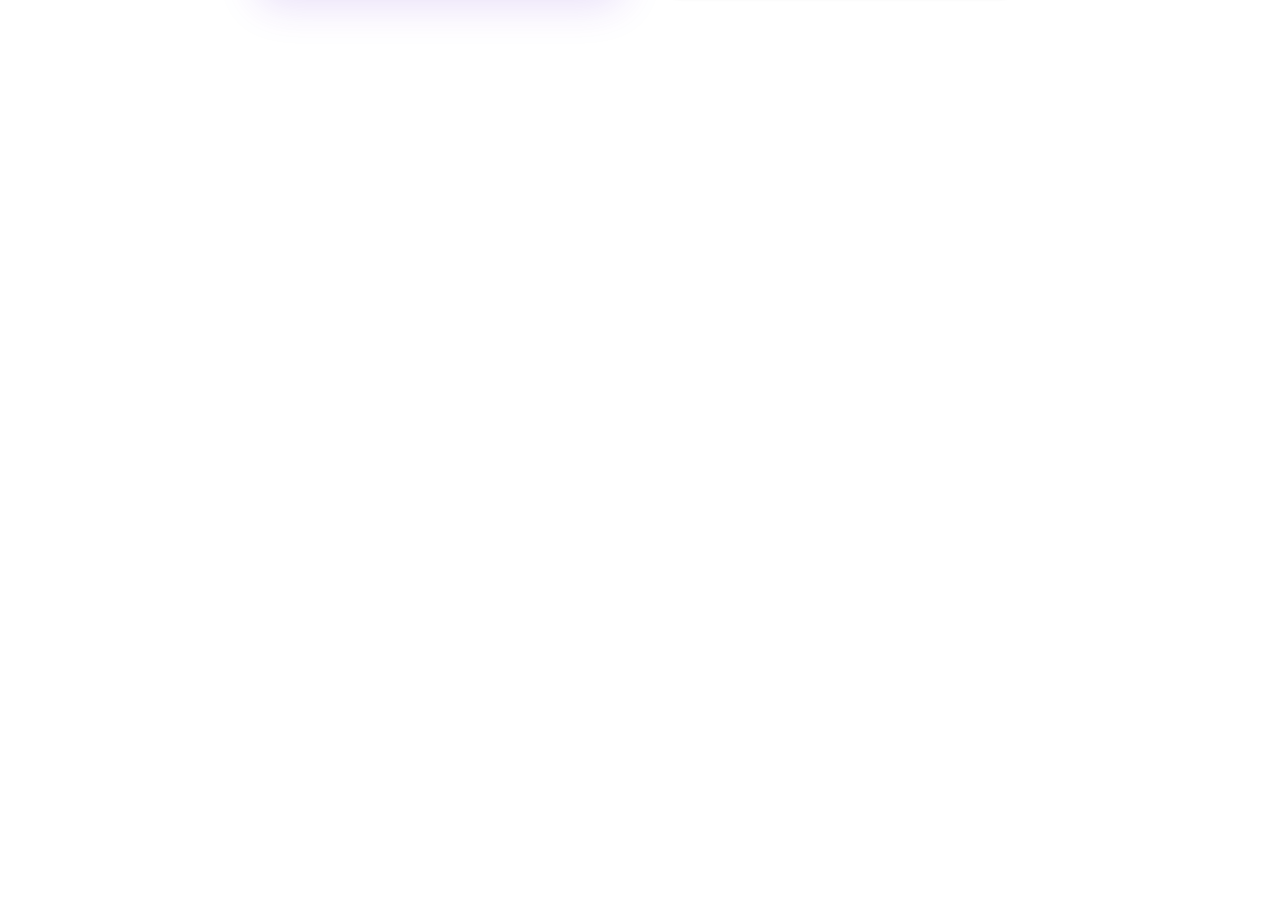
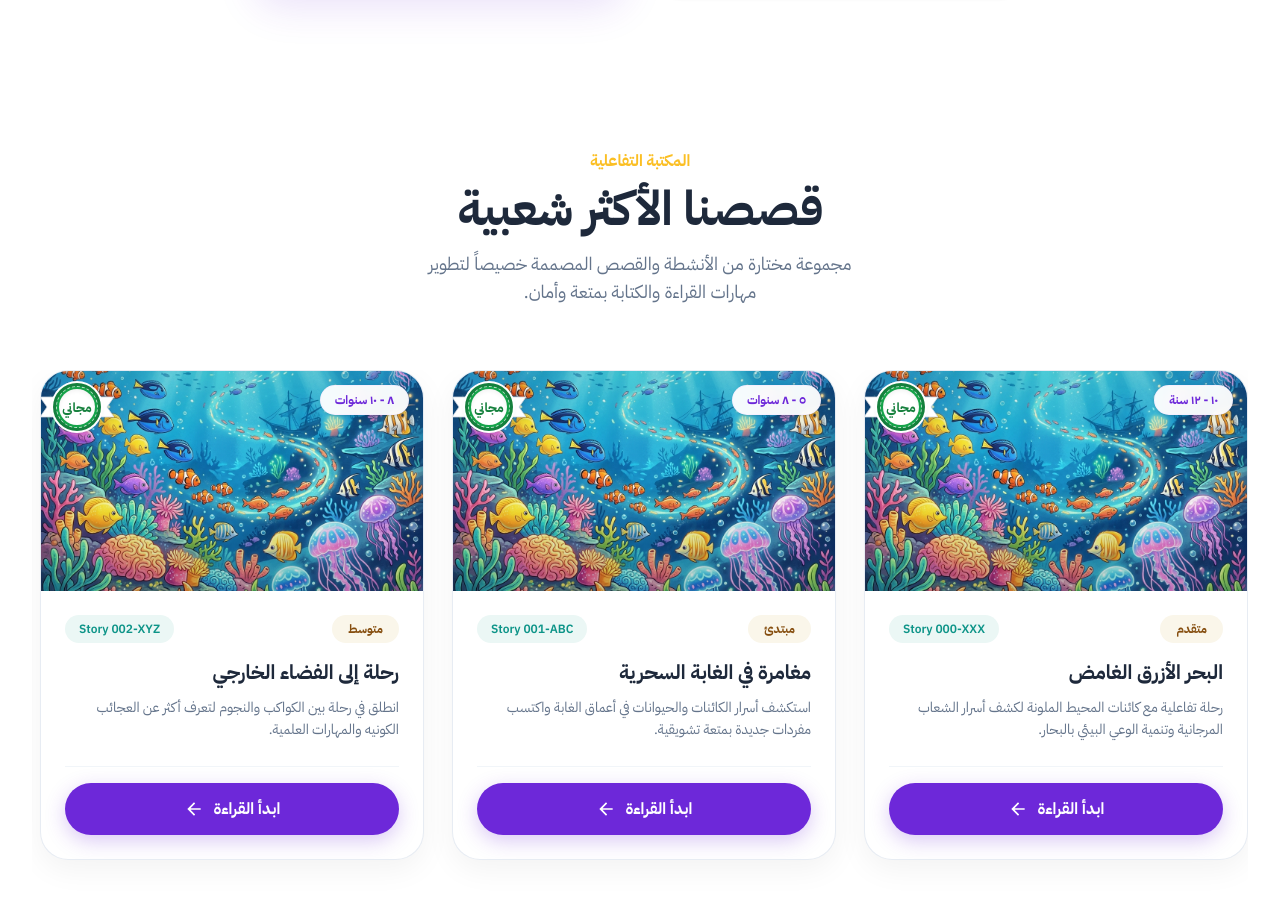
Before and after one commit to zeyad810/madarik, a Next.js app: page / in a window 1280 px wide. Shown: the part 7951-8849 px from the top of the page. Before the commit the page ends 8045 px from the top, so only its background shows below. Built offline with nearby package versions, Linux system fonts and the light colour scheme.

Commit message:
feat: add ProductSection to homepage and implement reusable ProductCardTags component

```diff
--- a/src/app/page.tsx
+++ b/src/app/page.tsx
@@ -10,6 +10,7 @@
 import WhyTrustUs, { whyTrustUsData } from "@/features/site/components/WhyTrustUs";
 import Pricing from "@/features/site/components/Pricing";
 import InstantReport from "@/features/site/components/InstantReport";
+import ProductSection from "@/features/site/components/ProductSection";
 
 export default function HomePage() {
   return (
@@ -25,6 +26,7 @@
       <WhyTrustUs {...whyTrustUsData} />
       <InstantReport />
       <Pricing />
+      <ProductSection />
 
     </main>
   );
--- a/src/features/products/components/ProductCardTags.tsx
+++ b/src/features/products/components/ProductCardTags.tsx
@@ -12,7 +12,7 @@
   if (!storyCodeTag && !levelTag) return null;
 
   return (
-    <div className="flex items-center justify-between gap-2 mb-4">
+    <div className="flex items-center justify-between gap-2 mb-4 flex-row-reverse">
       {/* Story Code Tag (Left in RTL) */}
       {storyCodeTag && (
         <span className="bg-[#EBF7F5] text-[#0D9488] text-xs font-semibold px-3.5 py-1.5 rounded-full select-none">
--- a/src/features/site/components/ProductSection.tsx
+++ b/src/features/site/components/ProductSection.tsx
@@ -120,27 +120,31 @@
           dir="rtl"
           spaceBetween={16}
           slidesPerView={1.2}
-          autoplay={{
-            delay: 4000,
-            disableOnInteraction: false,
-          }}
-          pagination={{ clickable: true }}
+          // autoplay={{
+          //   delay: 4000,
+          //   disableOnInteraction: false,
+          // }}
           watchOverflow
           observer
           observeParents
           breakpoints={{
-            // 2 slides on sm/mobile (600px+)
+            375: {
+              slidesPerView: 1.2,
+              spaceBetween: 12,
+            },
             600: {
+              slidesPerView: 2,
+              spaceBetween: 12,
+            },
+            768: {
               slidesPerView: 2,
               spaceBetween: 16,
             },
-            // 3 slides on md (768px+)
-            768: {
+            1024: {
               slidesPerView: 3,
               spaceBetween: 20,
             },
-            // 4 slides on lg (1024px+)
-            1024: {
+            1360: {
               slidesPerView: 4,
               spaceBetween: 24,
             },
```
